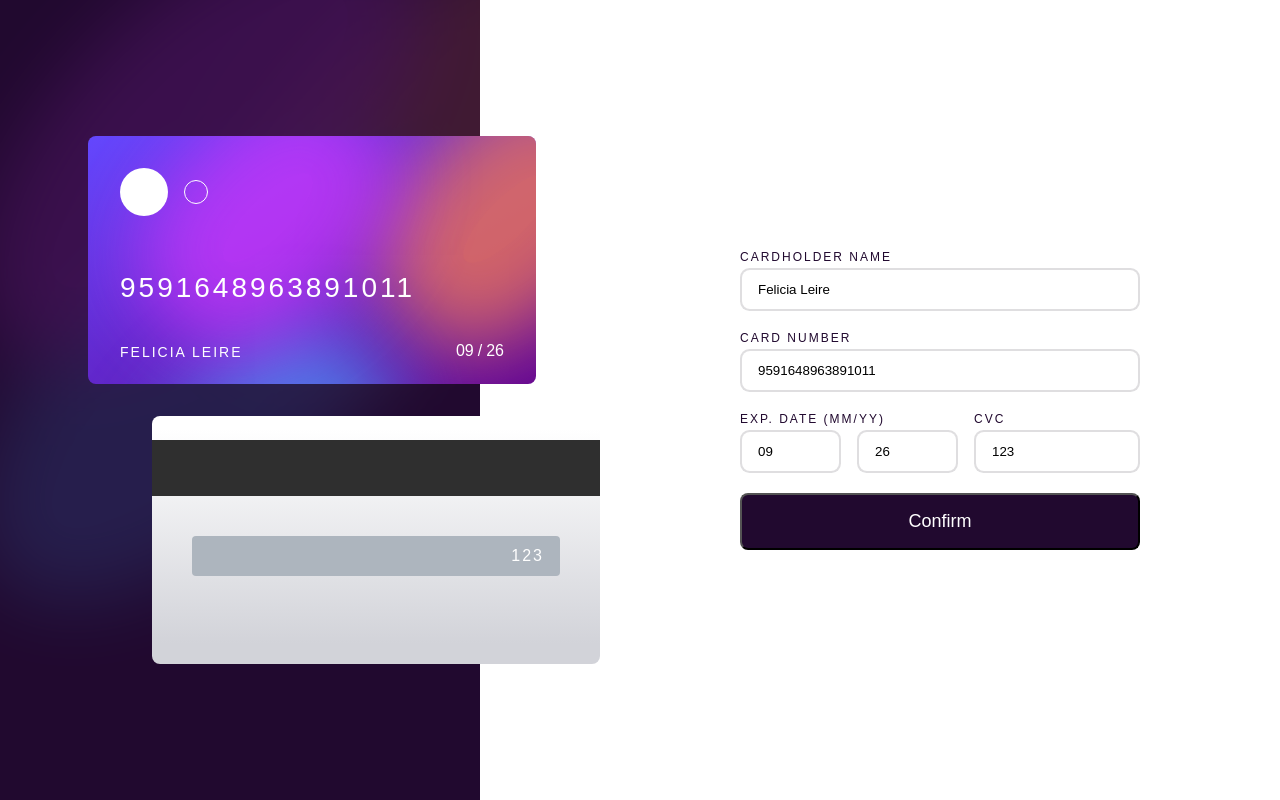
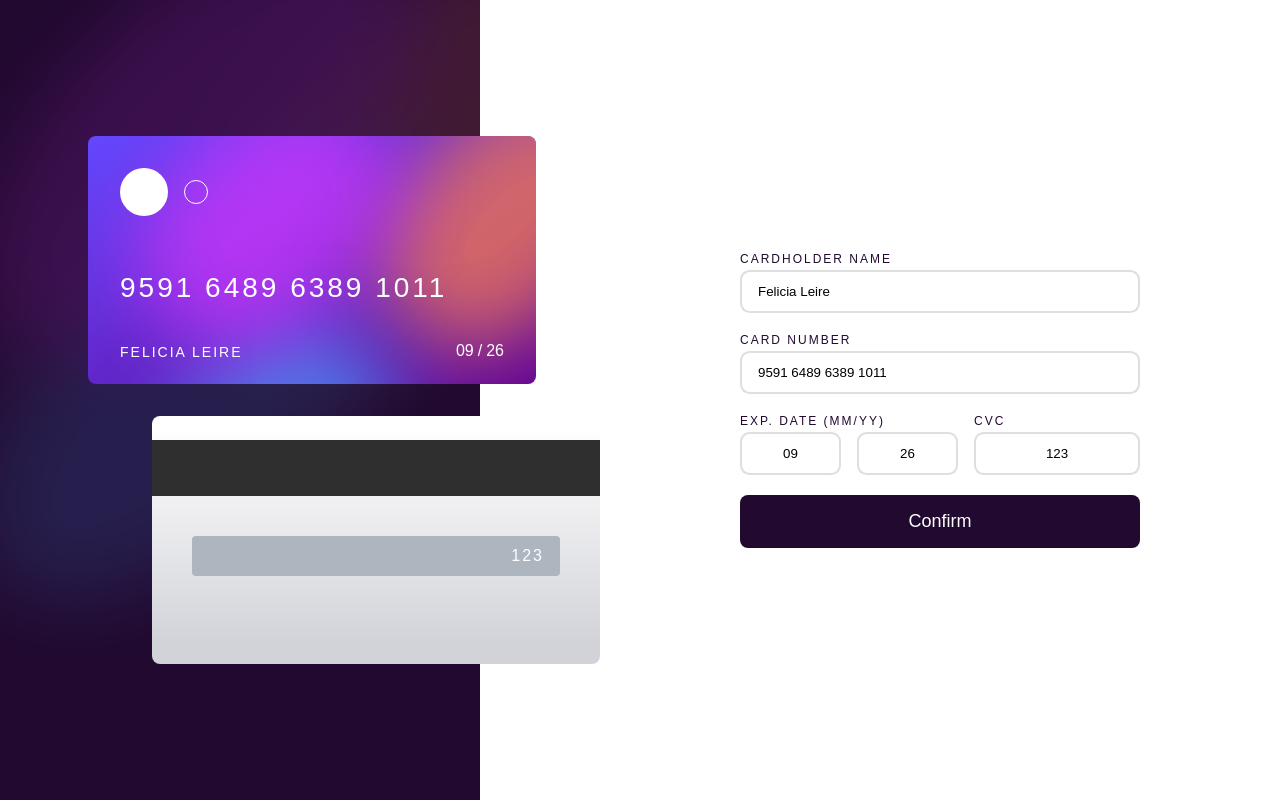
Before and after one commit to jeromehaas/interactive-card-details-form-fm, a React (Create React App) app: page / in a window 1280 px wide. Built offline with nearby package versions, Linux system fonts and the light colour scheme; a web font is replaced by a local one.

Commit message:
Setup: add formating and validation hooks

```diff
--- a/jsconfig.json
+++ b/jsconfig.json
@@ -4,7 +4,8 @@
 		"paths": {
 			"styles/*": [ "src/styles/*" ],
 			"components/*": [ "src/components/*" ],
-			"public/*": [ "src/public/*" ]
+			"public/*": [ "src/public/*" ],
+			"hooks/*": [ "src/hooks/*" ]
 		}
 	}
 }
--- a/src/components/01-atoms/button/button.scss
+++ b/src/components/01-atoms/button/button.scss
@@ -10,4 +10,5 @@
 	border-radius: 8px;
 	cursor: pointer;
 	outline: none;
+	border: none;
 }
--- a/src/components/01-atoms/input/input.jsx
+++ b/src/components/01-atoms/input/input.jsx
@@ -1,13 +1,13 @@
 import './input.scss';
 
-const Input = ({ className, placeholder, value, error, onChange, onFocus }) => {
+const Input = ({ className, placeholder, value, errorMessage, onChange, onFocus, maxLength, type }) => {
 
 	return (
 		<div  className={` ${ className ? className : '' } input `}>
 			<div className="input__field-wrapper">
-				<input className="input__field"  value={ value } placeholder="Placeholder" onChange={ onChange } onFocus={ onFocus } />
+				<input className="input__field"  value={ value } type={ type } placeholder={ placeholder } maxLength={ maxLength }  onChange={ onChange } onFocus={ onFocus } />
 			</div>
-			<p className="input__error">{ error }</p>
+			<p className="input__error">{ errorMessage }</p>
 		</div>
 	);
 
--- a/src/components/01-atoms/input/input.scss
+++ b/src/components/01-atoms/input/input.scss
@@ -62,6 +62,13 @@
 
 	}
 
+	&--center {
+
+		.input__field {
+			text-align: center;
+		}
+	}
+
 	&--error {
 
 		.input__field-wrapper::after {
--- a/src/components/03-organisms/interactive-card/interactive-card.jsx
+++ b/src/components/03-organisms/interactive-card/interactive-card.jsx
@@ -4,10 +4,24 @@ import Label from 'components/01-atoms/label/label';
 import Button from 'components/01-atoms/button/button';
 import Shadows from 'components/01-atoms/shadows/shadows'
 import { useProvider as useDataProvider } from 'context/data/provider';
+import useFormat from 'hooks/format';
+import useValidate from 'hooks/validate';
 
 const InteractiveCard = () => {
 
 	const [data, dataDispatch] = useDataProvider();
+
+	const { formatCardNumber, formatCardholderName, formatExpDate, formatCvc } = useFormat();
+	const { validateCardholderName, validateCardNumber, validateExpDateMonth, validateExpDateYear, validateCvc } = useValidate();
+
+	const handleSubmit = (event) => {
+		event.preventDefault();
+		validateCardholderName();
+		validateCardNumber();
+		validateExpDateMonth();
+		validateExpDateYear();
+		validateCvc();
+	};
 
 	return (
 		<div className="interactive-card">
@@ -18,69 +32,81 @@ const InteractiveCard = () => {
 							<Shadows className="front__shadows" />
 							<figure className="front__dot dot--big"></figure>
 							<figure className="front__dot dot--small"></figure>
-							<p className="front__card-number">{ data.form.fields.cardNumber.value }</p>
-							<p className="front__cardholder-name">{ data.form.fields.cardholderName.value }</p>
+							<p className="front__card-number">{ formatCardNumber(data.form.fields.cardNumber.value) }</p>
+							<p className="front__cardholder-name">{ formatCardholderName(data.form.fields.cardholderName.value) }</p>
 							<div className="front__exp-date exp-date">
-								<p className="exp-date__month">{ data.form.fields.expDateMonth.value }</p>
+								<p className="exp-date__month">{ formatExpDate(data.form.fields.expDateMonth.value) }</p>
 								<p className="exp-date__separator">/</p>
-								<p className="exp-date__year">{ data.form.fields.expDateYear.value }</p>
+								<p className="exp-date__year">{ formatExpDate(data.form.fields.expDateYear.value) }</p>
 							</div>
 						</div>
 						<div className="preview__card card__back back">
 							<div className="back__magnetic-stripe"></div>
 							<div className="back__cvc cvc">
-								<p className="cvc__value">{ data.form.fields.cvc.value }</p>
+								<p className="cvc__value">{ formatCvc(data.form.fields.cvc.value) }</p>
 							</div>
 						</div>
 					</div>
 				</div>
 				<div className="interactive-card__controller controller">
-					<form className="controller__form form">
+					<form className="controller__form form" onSubmit={ (event) => handleSubmit(event) }>
 						<fieldset className="form__item item__cardholder-name">
 							<Label className="form__label">Cardholder Name</Label>
 							<Input
-								className={` form__input ${ data.form.activeField === 'cardholderName' ? 'input--active' : '' } `}
-								value={ data.form.fields.cardholderName.value }
+								className={` form__input ${ data.form.activeField === 'cardholderName' ? 'input--active' : '' } ${ data.form.fields.cardholderName.hasError ? 'input--error' : '' } `}
+								value={ formatCardholderName(data.form.fields.cardholderName.value) }
+								maxLength={ 30 }
+								errorMessage={ 'Please enter a valid name' }
+								type={ "text" }
 								onChange={ (event) => dataDispatch({ type: 'UPDATE_FIELD', payload: { value: event.target.value, field: 'cardholderName' } } ) }
-								onFocus={ (event) => dataDispatch({ type: 'SET_ACTIVE_FIELD', payload: { field: 'cardholderName' } } ) }
-							/>
+								onFocus={ () => dataDispatch({ type: 'SET_ACTIVE_FIELD', payload: { field: 'cardholderName' } } ) }
+								/>
 						</fieldset>
 						<fieldset className="form__item item__card-number">
 							<Label className="form__label">Card Number</Label>
 							<Input
-								className={` form__input ${ data.form.activeField === 'cardNumber' ? 'input--active' : '' } `}
-								value={ data.form.fields.cardNumber.value }
+								className={` form__input ${ data.form.activeField === 'cardNumber' ? 'input--active' : '' } ${ data.form.fields.cardNumber.hasError ? 'input--error' : '' } `}
+								type={ "text" }
+								maxLength={ 19 }
+								errorMessage={ 'Please enter a valid format' }
+								value={ formatCardNumber(data.form.fields.cardNumber.value) }
 								onChange={ (event) => dataDispatch({ type: 'UPDATE_FIELD', payload: { value: event.target.value, field: 'cardNumber' } } ) }
-								onFocus={ (event) => dataDispatch({ type: 'SET_ACTIVE_FIELD', payload: { field: 'cardNumber' } } ) }
+								onFocus={ () => dataDispatch({ type: 'SET_ACTIVE_FIELD', payload: { field: 'cardNumber' } } ) }
 							/>
 						</fieldset>
 						<fieldset className="form__item item__exp-date">
 							<Label className="form__label">Exp. Date (MM/YY)</Label>
 								<div className="form__wrapper">
 								<Input
-									className={` form__input ${ data.form.activeField === 'expDateMonth' ? 'input--active' : '' } `}
-									value={ data.form.fields.expDateMonth.value }
+									className={` form__input input--center ${ data.form.activeField === 'expDateMonth' ? 'input--active' : '' } ${ data.form.fields.expDateMonth.hasError ? 'input--error' : '' } `}
+									maxLength={ 2 }
+									type={ "text" }
+									value={ formatExpDate(data.form.fields.expDateMonth.value) }
 									onChange={ (event) => dataDispatch({ type: 'UPDATE_FIELD', payload: { value: event.target.value, field: 'expDateMonth' } } ) }
-									onFocus={ (event) => dataDispatch({ type: 'SET_ACTIVE_FIELD', payload: { field: 'expDateMonth' } } ) }
+									onFocus={ () => dataDispatch({ type: 'SET_ACTIVE_FIELD', payload: { field: 'expDateMonth' } } ) }
 								/>
 								<Input
-									className={` form__input ${ data.form.activeField === 'expDateYear' ? 'input--active' : '' } `}
-									value={ data.form.fields.expDateYear.value }
+									className={` form__input input--center ${ data.form.activeField === 'expDateYear' ? 'input--active' : '' } ${ data.form.fields.expDateYear.hasError ? 'input--error' : '' } `}
+									maxLength={ 2 }
+									type={ "text" }
+									value={ formatExpDate(data.form.fields.expDateYear.value) }
 									onChange={ (event) => dataDispatch({ type: 'UPDATE_FIELD', payload: { value: event.target.value, field: 'expDateYear' } } ) }
-									onFocus={ (event) => dataDispatch({ type: 'SET_ACTIVE_FIELD', payload: { field: 'expDateYear' } } ) }
+									onFocus={ () => dataDispatch({ type: 'SET_ACTIVE_FIELD', payload: { field: 'expDateYear' } } ) }
 								/>
 							</div>
 						</fieldset>
 						<fieldset className="form__item item__cvc">
 							<Label className="form__label">CVC</Label>
 							<Input
-								className={` form__input ${ data.form.activeField === 'cvc' ? 'input--active' : '' } `}
-								value={ data.form.fields.cvc.value }
+								className={` form__input input--center ${ data.form.activeField === 'cvc' ? 'input--active' : '' } ${ data.form.fields.cvc.hasError ? 'input--error' : '' }`}
+								maxLength={ 3 }
+								type={ "text" }
+								value={ formatCvc(data.form.fields.cvc.value) }
 								onChange={ (event) => dataDispatch({ type: 'UPDATE_FIELD', payload: { value: event.target.value, field: 'cvc' } } ) }
-								onFocus={ (event) => dataDispatch({ type: 'SET_ACTIVE_FIELD', payload: { field: 'cvc' } } ) }
+								onFocus={ () => dataDispatch({ type: 'SET_ACTIVE_FIELD', payload: { field: 'cvc' } } ) }
 							/>
 						</fieldset>
-						<Button className="form__button">Confirm</Button>
+						<Button className="form__button" type="submit">Confirm</Button>
 					</form>
 				</div>
 		</div>
--- a/src/context/data/initial-state.js
+++ b/src/context/data/initial-state.js
@@ -2,7 +2,7 @@ const initialState = {
 	form: {
 		fields: {
 			cardholderName: { value: 'Felicia Leire', hasError: false },
-			cardNumber: { value: '9591648963891011', hasError: false },
+			cardNumber: { value: '9591 6489 6389 1011', hasError: false },
 			expDateMonth: { value: '09', hasError: false },
 			expDateYear: { value: '26', hasError: false },
 			cvc: { value: '123', hasError: false },
--- a/src/context/data/reducer.js
+++ b/src/context/data/reducer.js
@@ -25,6 +25,36 @@ const reducer = (state, action) => {
 				}
 			}
 		}
+		case 'ADD_ERROR_STYLE': {
+			return {
+				...state,
+				form: {
+					...state.form,
+					fields: {
+						...state.form.fields,
+						[action.payload.field]: {
+							...state.form.fields[action.payload.field],
+							hasError: true,
+						}
+					}
+				}
+			}
+		}
+		case 'REMOVE_ERROR_STYLE': {
+			return {
+				...state,
+				form: {
+					...state.form,
+					fields: {
+						...state.form.fields,
+						[action.payload.field]: {
+							...state.form.fields[action.payload.field],
+							hasError: false,
+						}
+					}
+				}
+			}
+		}
 		default: {
 			return {
 				...state
--- /dev/null
+++ b/src/hooks/format.js
@@ -0,0 +1,60 @@
+const useFormat = () => {
+
+	const formatCardNumber = (input) => {
+		let chars = input;
+		let formatted = '';
+		chars = chars.replace(/\D/g, '');
+		chars = chars.replace(" ", "");
+		chars = chars.split('');
+		chars = chars.filter((item) => item !== ' ');
+		chars.map((char, index) => {
+			if (index % 4 === 0 && index !== 0) formatted += ' ';
+			formatted += char;
+		});
+		return formatted;
+	};
+
+	const formatExpDate = (input) => {
+		let chars = input;
+		let formatted = '';
+		chars = chars.replace(/\D/g, '');
+		chars = chars.replace(" ", "");
+		chars = chars.split('');
+		chars = chars.filter((item) => item !== ' ');
+		chars.map((char) => formatted += char);
+		return formatted;
+	};
+
+
+	const formatCvc = (input) => {
+		let chars = input;
+		let formatted = '';
+		chars = chars.replace(/\D/g, '');
+		chars = chars.replace(' ', '');
+		chars = chars.split('');
+		chars = chars.filter((item) => item !== ' ');
+		chars.map((char) => formatted += char);
+		return formatted;
+	};
+
+	const formatCardholderName = (input) => {
+		let chars = input;
+		let formatted = '';
+		// chars = chars.replace(/[^a-zA-Z\s]/g, '');
+		chars = chars.split('');
+		chars = chars.filter((item) => item !== '');
+		chars.map((char) => formatted += char);
+		return formatted;
+	};
+
+    return {
+        formatCardholderName,
+        formatCardNumber,
+        formatExpDate,
+        formatCardNumber,
+        formatCvc,
+    };
+
+}
+
+export default useFormat;
--- /dev/null
+++ b/src/hooks/validate.js
@@ -0,0 +1,65 @@
+import { useProvider as useDataProvider } from 'context/data/provider';
+
+const useValidate = () => {
+
+    const [ data, dataDispatch ] = useDataProvider();
+
+
+    const validateCardholderName = () => {
+        const cardholderName = data.form.fields.cardholderName.value;
+        let isValid = true
+        if (cardholderName.length < 3) isValid = false;
+        if (/[^a-zA-Z\s]/.test(cardholderName)) isValid = false;
+        isValid ? dataDispatch({ type: 'REMOVE_ERROR_STYLE', payload: { field: 'cardholderName' } }) : dataDispatch({ type: 'ADD_ERROR_STYLE', payload: { field: 'cardholderName' }});
+    };
+
+    const validateCardNumber = () => {
+        const cardNumber = data.form.fields.cardNumber.value;
+        let isValid = true;
+        if (cardNumber.length < 19) isValid = false;
+        if (cardNumber.length > 19) isValid = false;
+        isValid ? dataDispatch({ type: 'REMOVE_ERROR_STYLE', payload: { field: 'cardNumber' } }) : dataDispatch({ type: 'ADD_ERROR_STYLE', payload: { field: 'cardNumber' }});
+    };
+
+    const validateExpDateMonth = () => {
+        const expDateMonth = data.form.fields.expDateMonth.value;
+        let isValid = true;
+        if (/[a-zA-Z\s]/.test(expDateMonth)) isValid = false;
+        if (expDateMonth.length < 2) isValid = false;
+        if (expDateMonth.length > 3 ) isValid = false;
+        if (parseInt(expDateMonth) > 12) isValid = false;
+        isValid ? dataDispatch({ type: 'REMOVE_ERROR_STYLE', payload: { field: 'expDateMonth' } }) : dataDispatch({ type: 'ADD_ERROR_STYLE', payload: { field: 'expDateMonth' }});
+    };
+
+    const validateExpDateYear = () => {
+        const expDateYear = data.form.fields.expDateYear.value;
+        const currentYear = parseInt(new Date().getFullYear().toString().slice(-2));
+        let isValid = true;
+        if (/[a-zA-Z\s]/.test(expDateYear)) isValid = false;
+        if (expDateYear.length < 2) isValid = false;
+        if (expDateYear.length > 3 ) isValid = false;
+        if (expDateYear < currentYear) isValid = false;
+        if (expDateYear > currentYear + 5) isValid = false;
+        isValid ? dataDispatch({ type: 'REMOVE_ERROR_STYLE', payload: { field: 'expDateYear' } }) : dataDispatch({ type: 'ADD_ERROR_STYLE', payload: { field: 'expDateYear' }});
+    };
+
+    const validateCvc = () => {
+        const cvc = data.form.fields.cvc.value;
+        let isValid = true;
+        if (/[a-zA-Z\s]/.test(cvc)) isValid = false;
+        if (cvc.length < 3) isValid = false;
+        if (cvc.length > 4 ) isValid = false;
+        isValid ? dataDispatch({ type: 'REMOVE_ERROR_STYLE', payload: { field: 'cvc' } }) : dataDispatch({ type: 'ADD_ERROR_STYLE', payload: { field: 'cvc' }});
+    };
+
+    return {
+        validateCardholderName,
+        validateCardNumber,
+        validateExpDateMonth,
+        validateExpDateYear,
+        validateCvc,
+    };
+
+};
+
+export default useValidate;
```
